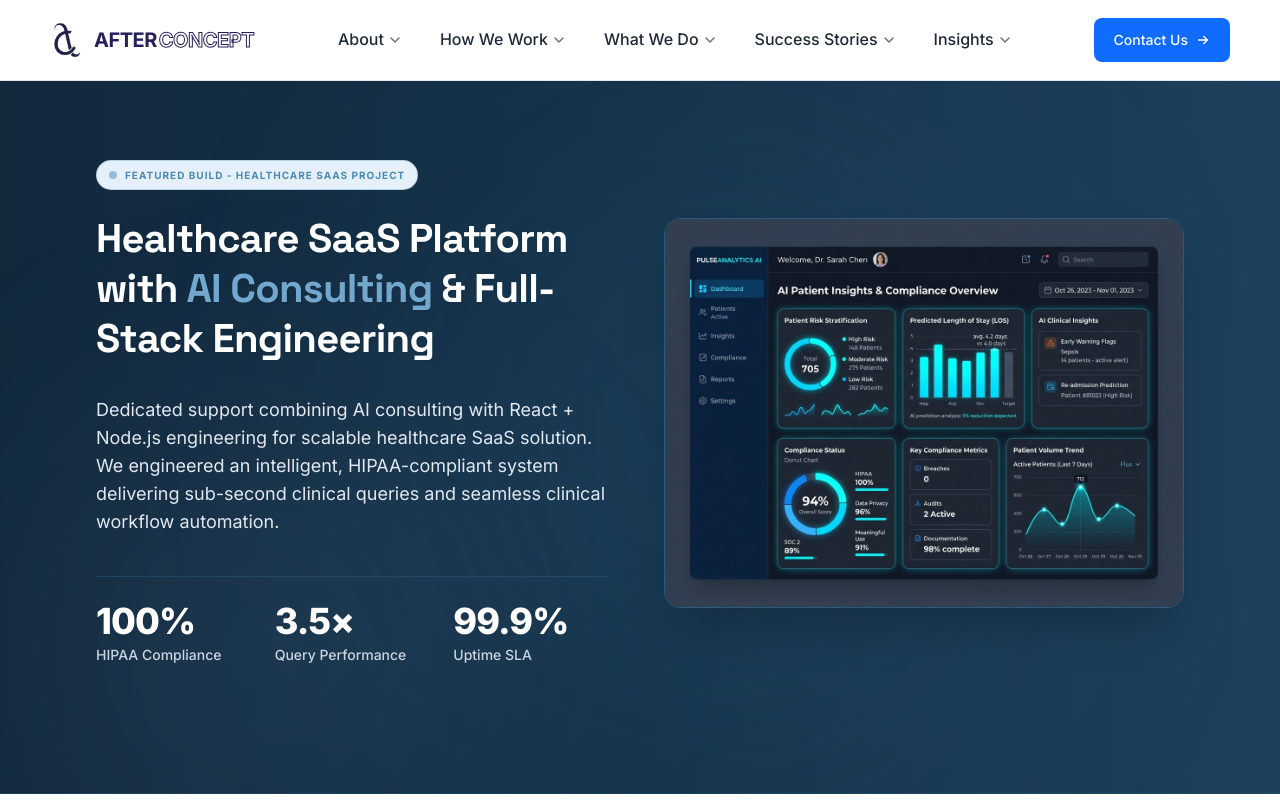
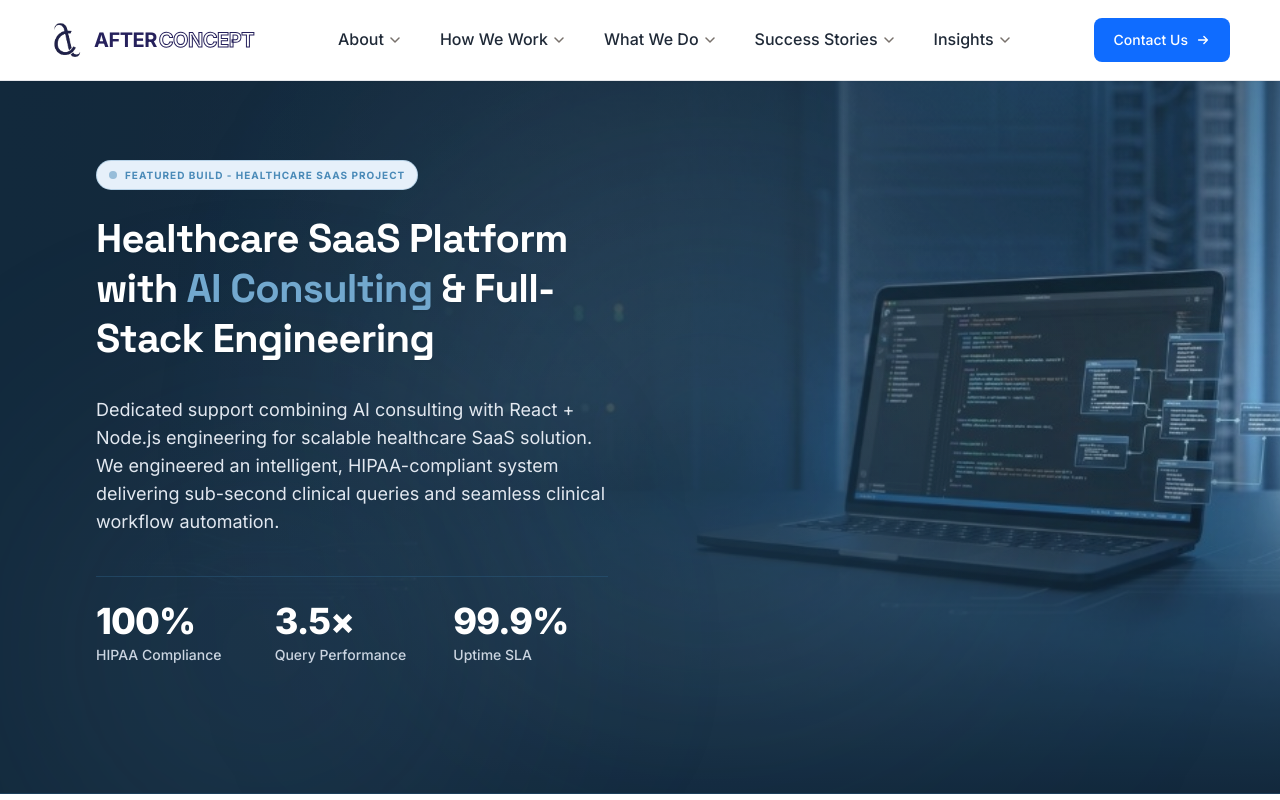
Before and after one commit to uzairr/after-concept-website, a Next.js app: page /success-stories/healthcare-saas-project in a window 1280 px wide. Shown: the top 800 px of the page. Built offline with nearby package versions, Linux system fonts and the light colour scheme.

Commit message:
Update Healthcare SaaS Case Study background image in Success Stories

```diff
--- a/app/success-stories/healthcare-saas-project/page.tsx
+++ b/app/success-stories/healthcare-saas-project/page.tsx
@@ -2,7 +2,6 @@
 
 import React, { useState, useEffect } from "react";
 import Link from "next/link";
-import Image from "next/image";
 import Header from "@/components/Header";
 import Footer from "@/components/Footer";
 
@@ -50,7 +49,19 @@ export default function HealthcareSaaSProjectCaseStudy() {
       {/* =========================================================================
           HERO SECTION (Dark background with Healthcare Blue Theme)
           ========================================================================= */}
-      <section className="relative w-full overflow-hidden bg-[#081726] bg-gradient-to-r from-[#081726] via-[#0C2236] to-[#16334D] pt-28 pb-16 lg:pt-36 lg:pb-28 border-b border-[#2A5A7E]/60 min-h-[580px] lg:min-h-[640px] flex items-center">
+      <section
+        className="relative w-full overflow-hidden bg-[#081726] bg-cover bg-center bg-no-repeat pt-28 pb-16 lg:pt-36 lg:pb-28 border-b border-[#2A5A7E]/60 min-h-[580px] lg:min-h-[640px] flex items-center"
+        style={{
+          backgroundImage: "url('/images/case-studies/healthcare-saas-case-study-background.jpg')",
+          backgroundSize: "cover",
+          backgroundPosition: "center",
+          backgroundRepeat: "no-repeat",
+        }}
+      >
+        {/* Dark overlay / gradient on top of background so text remains readable */}
+        <div className="absolute inset-0 bg-gradient-to-r from-[#081726] via-[#081726]/90 sm:via-[#081726]/80 lg:via-[#081726]/55 to-[#081726]/20 pointer-events-none" />
+        <div className="absolute inset-0 bg-gradient-to-t from-[#081726] via-transparent to-[#081726]/40 pointer-events-none" />
+
         {/* Healthcare blue ambient overlays */}
         <div
           className="absolute inset-0 pointer-events-none"
@@ -107,19 +118,6 @@ export default function HealthcareSaaSProjectCaseStudy() {
                     Uptime SLA
                   </div>
                 </div>
-              </div>
-            </div>
-
-            {/* Right Column: Healthcare Dashboard Mockup */}
-            <div className="hidden lg:flex lg:col-span-5 xl:col-span-6 items-center justify-center relative">
-              <div className="relative w-full max-w-[560px] aspect-[4/3] rounded-2xl overflow-hidden shadow-2xl border border-[#2A5A7E] bg-[#0C2236]/90 backdrop-blur-md">
-                <Image
-                  src="/images/case-studies/healthcare-saas.jpg"
-                  alt="Healthcare SaaS Platform Dashboard"
-                  fill
-                  priority
-                  className="object-cover"
-                />
               </div>
             </div>
 
```
Also changed, not shown: public/images/case-studies/healthcare-saas-case-study-background.jpg (added), public/images/case-studies/healthcare-saas.jpg (deleted).
